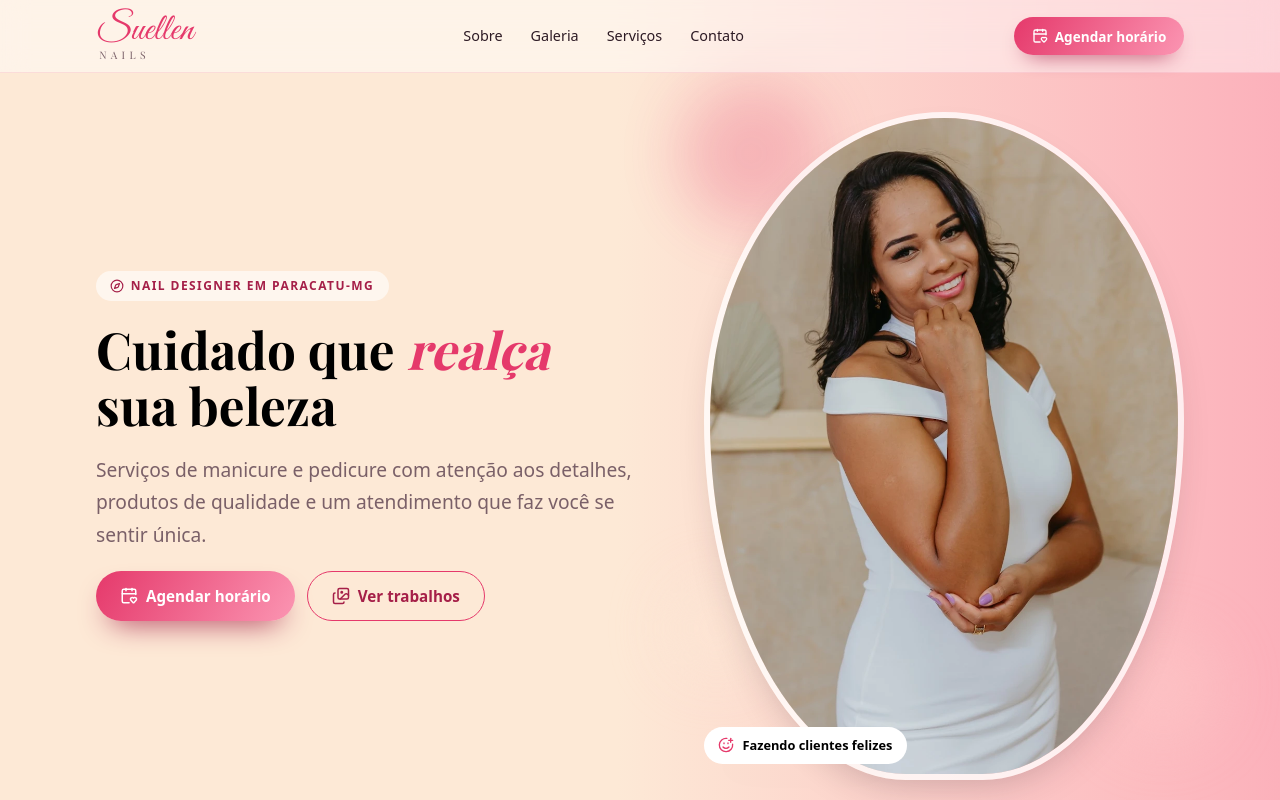
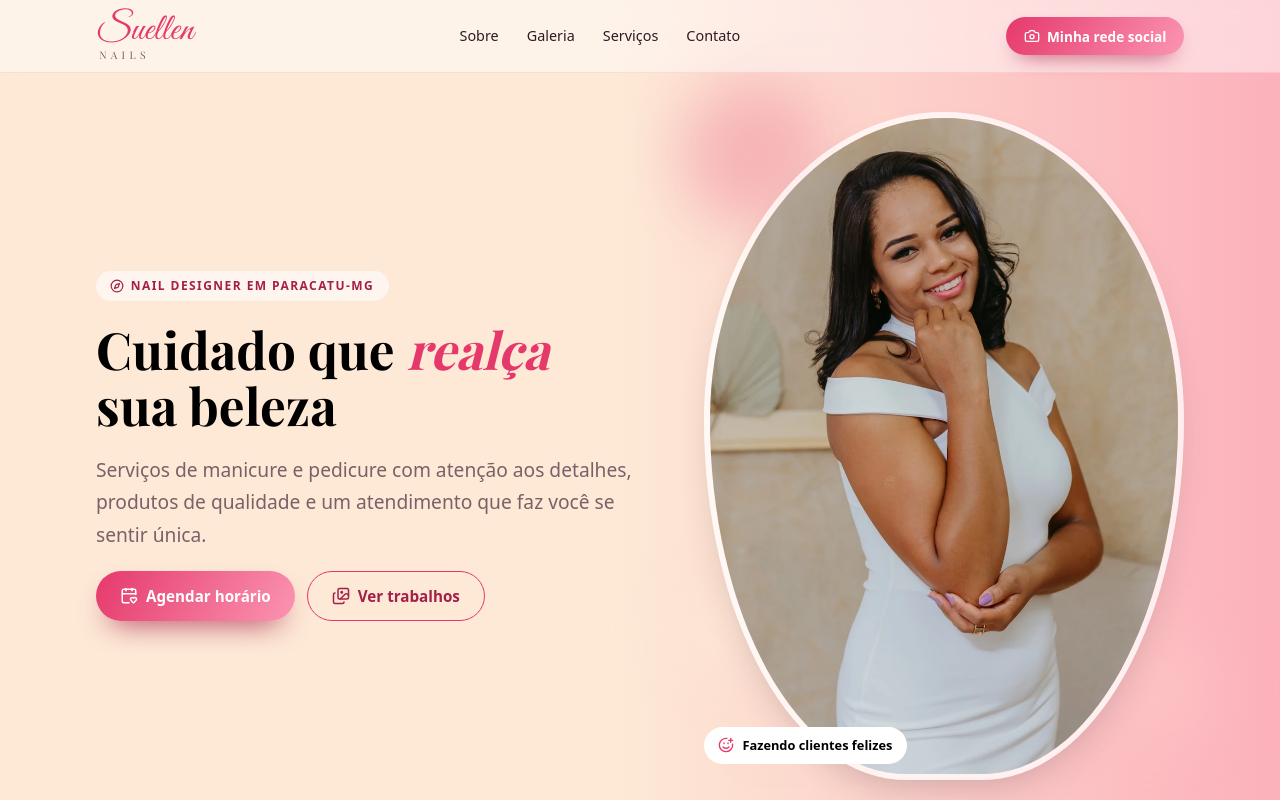
Before and after one commit to arthurjd03/studio-nails, a Next.js app: page / in a window 1280 px wide. Shown: the top 800 px of the page. Built offline with nearby package versions, Linux system fonts and the light colour scheme; a web font is replaced by a local one.

Commit message:
style: atualiza imagem da secao sobre e link do menu
- Substitui imagem da secao sobre por nova foto da profissional

- Altera texto do link de navegacao de Agendar Horario para Minha Rede Social

```diff
--- a/src/components/About/index.tsx
+++ b/src/components/About/index.tsx
@@ -2,7 +2,7 @@
 
 import { Heart, Check } from "lucide-react";
 import { useScrollReveal } from "@/hooks/useScrollReveal";
-import aboutImage from "@/assets/about.jpg";
+import aboutImage from "@/assets/about.webp";
 import styles from "./styles.module.css";
 
 const highlights = [
--- a/src/components/Contact/index.tsx
+++ b/src/components/Contact/index.tsx
@@ -23,12 +23,6 @@ export default function Contact() {
       title: "WhatsApp",
       value: "38 99883-6488",
       href: WHATSAPP_URL,
-    },
-    {
-      icon: <Camera size={22} aria-hidden="true" />,
-      title: "Instagram",
-      value: "@suellenj.damasceno",
-      href: INSTAGRAM_URL,
     },
     {
       icon: <MapPin size={22} aria-hidden="true" />,
--- a/src/components/Footer/index.tsx
+++ b/src/components/Footer/index.tsx
@@ -13,7 +13,8 @@ export function Footer() {
       </p>
 
       <p className={styles.copy}>
-        © {new Date().getFullYear()} Suellen Nails
+        © {new Date().getFullYear()} Suellen Nails - Todos os direitos
+        reservados.
         <a href="/privacy" target="_blank" className={styles.policy}>
           Política de privacidade
         </a>
--- a/src/components/Menu/index.tsx
+++ b/src/components/Menu/index.tsx
@@ -1,6 +1,7 @@
-import { CalendarHeart } from "lucide-react";
+import { Camera } from "lucide-react";
 
 import styles from "./styles.module.css";
+import { INSTAGRAM_URL } from "@/data/site";
 
 const links = [
   { href: "#aboutme", label: "Sobre" },
@@ -25,9 +26,9 @@ export function Menu() {
         ))}
       </nav>
 
-      <a className={styles.cta} href="#servicos">
-        <CalendarHeart size={16} aria-hidden="true" />
-        Agendar horário
+      <a className={styles.cta} href={INSTAGRAM_URL} target="_blank">
+        <Camera size={16} aria-hidden="true" />
+        Minha rede social
       </a>
     </header>
   );
```
Also changed, not shown: src/assets/about.jpg (deleted), src/assets/about.webp (added).
